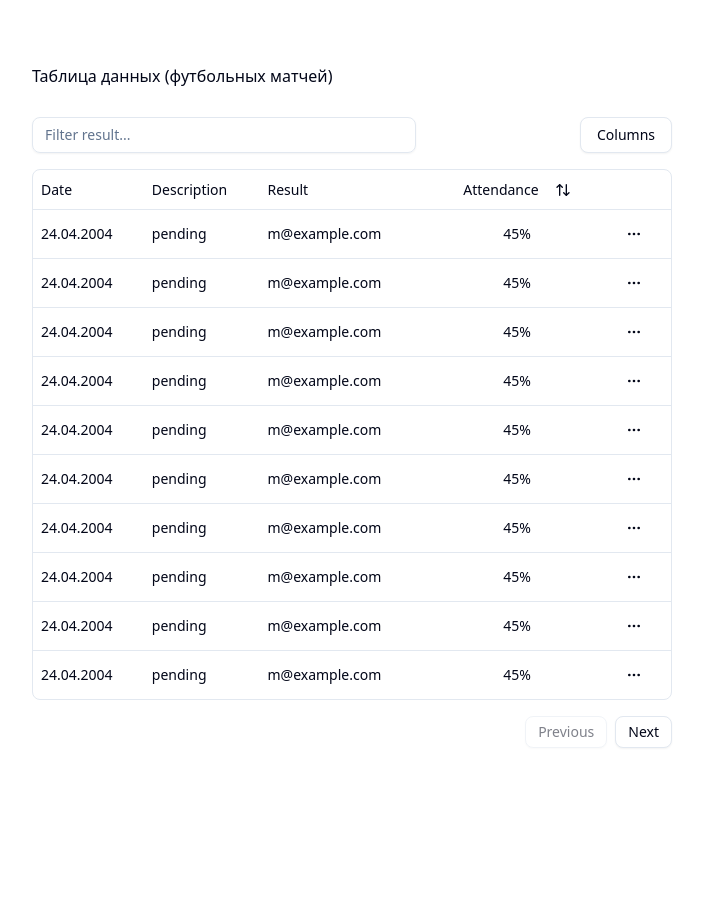
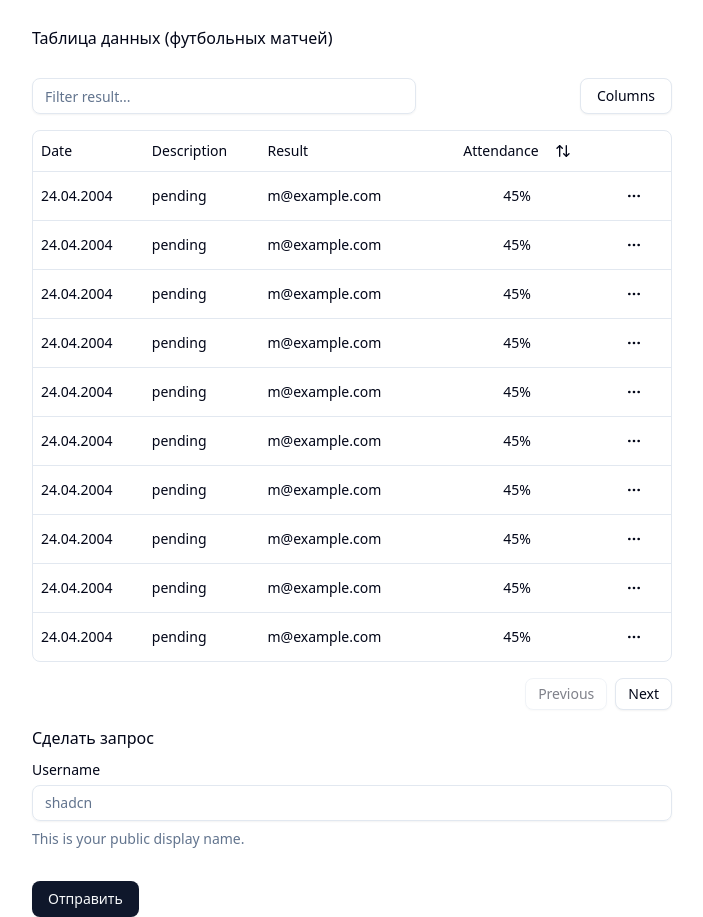
Before and after one commit to tRy-HaRd-tgn/vk, a React (Vite) app: page /result in a window 1280 px wide. Shown: the whole page, without its empty margins (288-991 px from the left). Before the commit the page ends 800 px from the top, so only its background shows below. Built offline with nearby package versions, Linux system fonts and the light colour scheme.

Commit message:
feat: configure form

```diff
--- a/package.json
+++ b/package.json
@@ -10,7 +10,9 @@
     "preview": "vite preview"
   },
   "dependencies": {
+    "@hookform/resolvers": "^5.0.1",
     "@radix-ui/react-dropdown-menu": "^2.1.15",
+    "@radix-ui/react-label": "^2.1.7",
     "@radix-ui/react-slot": "^1.2.3",
     "@reduxjs/toolkit": "^2.8.2",
     "@tailwindcss/vite": "^4.1.7",
@@ -23,6 +25,7 @@
     "pure-react-carousel": "^1.32.0",
     "react": "^18.3.1",
     "react-dom": "^18.3.1",
+    "react-hook-form": "^7.56.4",
     "react-redux": "^9.2.0",
     "react-router-dom": "^7.6.1",
     "react-slick": "^0.30.3",
@@ -30,7 +33,8 @@
     "redux-toolkit": "^1.1.2",
     "sass": "^1.89.0",
     "tailwind-merge": "^3.3.0",
-    "tailwindcss": "^4.1.7"
+    "tailwindcss": "^4.1.7",
+    "zod": "^3.25.32"
   },
   "devDependencies": {
     "@eslint/js": "^9.17.0",
--- a/src/app/table/index.tsx
+++ b/src/app/table/index.tsx
@@ -2,12 +2,15 @@ import styles from "./styles.module.scss";
 import { DataTable } from "./data-table";
 import { data } from "./data";
 import { columns } from "./colums";
+import { CustomForm } from "@/components/form";
 function Result() {
   return (
     <div className={styles.container}>
       <div className={styles.tableContent}>
         <h1 className={styles.heading}>Таблица данных (футбольных матчей)</h1>
         <DataTable columns={columns} data={data} />
+        <h1 className={styles.heading}>Сделать запрос</h1>
+        <CustomForm />
       </div>
     </div>
   );
--- a/src/app/table/styles.module.scss
+++ b/src/app/table/styles.module.scss
@@ -5,9 +5,12 @@
   height: fit-content;
   align-items: center;
 }
+body {
+  overflow-x: hidden;
+}
 .tableContent {
   width: 50%;
-  margin-top: 5%;
+  margin-top: 2%;
   display: flex;
   flex-direction: column;
   justify-content: center;
--- /dev/null
+++ b/src/components/form/index.tsx
@@ -0,0 +1,77 @@
+import styles from "./styles.module.scss";
+import { z } from "zod";
+import { zodResolver } from "@hookform/resolvers/zod";
+import { useForm } from "react-hook-form";
+import { Button } from "@/components/ui/button";
+import { forwardRef } from "react";
+import {
+  Form,
+  FormControl,
+  FormDescription,
+  FormField,
+  FormItem,
+  FormLabel,
+  FormMessage,
+} from "@/components/ui/form";
+import { Input } from "@/components/ui/input";
+
+const FormInput = forwardRef<
+  HTMLInputElement,
+  React.InputHTMLAttributes<HTMLInputElement>
+>((props, ref) => {
+  return <Input ref={ref} {...props} />;
+});
+
+FormInput.displayName = "FormInput";
+
+const FormButton = forwardRef<
+  HTMLButtonElement,
+  React.ButtonHTMLAttributes<HTMLButtonElement>
+>((props, ref) => {
+  return <Button ref={ref} {...props} />;
+});
+
+FormButton.displayName = "FormButton";
+
+const formSchema = z.object({
+  username: z.string().min(2).max(50),
+});
+export const CustomForm = () => {
+  const form = useForm<z.infer<typeof formSchema>>({
+    resolver: zodResolver(formSchema),
+    defaultValues: {
+      username: "",
+    },
+  });
+
+  const { isSubmitting, errors } = form.formState;
+
+  function onSubmit(values: z.infer<typeof formSchema>) {
+    console.log(values);
+  }
+  return (
+    <Form {...form}>
+      <form onSubmit={form.handleSubmit(onSubmit)} className="space-y-8">
+        <FormField
+          control={form.control}
+          name="username"
+          render={({ field }) => (
+            <FormItem>
+              <FormLabel>Username</FormLabel>
+              <FormControl>
+                <FormInput placeholder="shadcn" {...field} />
+              </FormControl>
+              <FormDescription>
+                This is your public display name.
+              </FormDescription>
+              <FormMessage />
+            </FormItem>
+          )}
+        />
+        <FormButton type="submit" disabled={isSubmitting}>
+          {isSubmitting ? "Отправка..." : "Отправить"}
+        </FormButton>
+      </form>
+    </Form>
+  );
+};
--- a/src/components/ui/button.tsx
+++ b/src/components/ui/button.tsx
@@ -37,7 +37,7 @@ const buttonVariants = cva(
 
 const Button = React.forwardRef<
   HTMLButtonElement,
-  React.ComponentProps<"button"> &
+  React.ButtonHTMLAttributes<HTMLButtonElement> &
     VariantProps<typeof buttonVariants> & {
       asChild?: boolean;
     }
@@ -46,13 +46,14 @@ const Button = React.forwardRef<
 
   return (
     <Comp
-      ref={ref}
       data-slot="button"
       className={cn(buttonVariants({ variant, size, className }))}
+      ref={ref}
       {...props}
     />
   );
 });
+
 Button.displayName = "Button";
 
 export { Button, buttonVariants };
--- /dev/null
+++ b/src/components/ui/form.tsx
@@ -0,0 +1,165 @@
+import * as React from "react"
+import * as LabelPrimitive from "@radix-ui/react-label"
+import { Slot } from "@radix-ui/react-slot"
+import {
+  Controller,
+  FormProvider,
+  useFormContext,
+  useFormState,
+  type ControllerProps,
+  type FieldPath,
+  type FieldValues,
+} from "react-hook-form"
+
+import { cn } from "@/lib/utils"
+import { Label } from "@/components/ui/label"
+
+const Form = FormProvider
+
+type FormFieldContextValue<
+  TFieldValues extends FieldValues = FieldValues,
+  TName extends FieldPath<TFieldValues> = FieldPath<TFieldValues>,
+> = {
+  name: TName
+}
+
+const FormFieldContext = React.createContext<FormFieldContextValue>(
+  {} as FormFieldContextValue
+)
+
+const FormField = <
+  TFieldValues extends FieldValues = FieldValues,
+  TName extends FieldPath<TFieldValues> = FieldPath<TFieldValues>,
+>({
+  ...props
+}: ControllerProps<TFieldValues, TName>) => {
+  return (
+    <FormFieldContext.Provider value={{ name: props.name }}>
+      <Controller {...props} />
+    </FormFieldContext.Provider>
+  )
+}
+
+const useFormField = () => {
+  const fieldContext = React.useContext(FormFieldContext)
+  const itemContext = React.useContext(FormItemContext)
+  const { getFieldState } = useFormContext()
+  const formState = useFormState({ name: fieldContext.name })
+  const fieldState = getFieldState(fieldContext.name, formState)
+
+  if (!fieldContext) {
+    throw new Error("useFormField should be used within <FormField>")
+  }
+
+  const { id } = itemContext
+
+  return {
+    id,
+    name: fieldContext.name,
+    formItemId: `${id}-form-item`,
+    formDescriptionId: `${id}-form-item-description`,
+    formMessageId: `${id}-form-item-message`,
+    ...fieldState,
+  }
+}
+
+type FormItemContextValue = {
+  id: string
+}
+
+const FormItemContext = React.createContext<FormItemContextValue>(
+  {} as FormItemContextValue
+)
+
+function FormItem({ className, ...props }: React.ComponentProps<"div">) {
+  const id = React.useId()
+
+  return (
+    <FormItemContext.Provider value={{ id }}>
+      <div
+        data-slot="form-item"
+        className={cn("grid gap-2", className)}
+        {...props}
+      />
+    </FormItemContext.Provider>
+  )
+}
+
+function FormLabel({
+  className,
+  ...props
+}: React.ComponentProps<typeof LabelPrimitive.Root>) {
+  const { error, formItemId } = useFormField()
+
+  return (
+    <Label
+      data-slot="form-label"
+      data-error={!!error}
+      className={cn("data-[error=true]:text-destructive", className)}
+      htmlFor={formItemId}
+      {...props}
+    />
+  )
+}
+
+function FormControl({ ...props }: React.ComponentProps<typeof Slot>) {
+  const { error, formItemId, formDescriptionId, formMessageId } = useFormField()
+
+  return (
+    <Slot
+      data-slot="form-control"
+      id={formItemId}
+      aria-describedby={
+        !error
+          ? `${formDescriptionId}`
+          : `${formDescriptionId} ${formMessageId}`
+      }
+      aria-invalid={!!error}
+      {...props}
+    />
+  )
+}
+
+function FormDescription({ className, ...props }: React.ComponentProps<"p">) {
+  const { formDescriptionId } = useFormField()
+
+  return (
+    <p
+      data-slot="form-description"
+      id={formDescriptionId}
+      className={cn("text-muted-foreground text-sm", className)}
+      {...props}
+    />
+  )
+}
+
+function FormMessage({ className, ...props }: React.ComponentProps<"p">) {
+  const { error, formMessageId } = useFormField()
+  const body = error ? String(error?.message ?? "") : props.children
+
+  if (!body) {
+    return null
+  }
+
+  return (
+    <p
+      data-slot="form-message"
+      id={formMessageId}
+      className={cn("text-destructive text-sm", className)}
+      {...props}
+    >
+      {body}
+    </p>
+  )
+}
+
+export {
+  useFormField,
+  Form,
+  FormItem,
+  FormLabel,
+  FormControl,
+  FormDescription,
+  FormMessage,
+  FormField,
+}
--- a/src/components/ui/input.tsx
+++ b/src/components/ui/input.tsx
@@ -1,8 +1,11 @@
-import * as React from "react"
+import * as React from "react";
 
-import { cn } from "@/lib/utils"
+import { cn } from "@/lib/utils";
 
-function Input({ className, type, ...props }: React.ComponentProps<"input">) {
+const Input = React.forwardRef<
+  HTMLInputElement,
+  React.InputHTMLAttributes<HTMLInputElement>
+>(({ className, type, ...props }, ref) => {
   return (
     <input
       type={type}
@@ -13,9 +16,12 @@ function Input({ className, type, ...props }: React.ComponentProps<"input">) {
         "aria-invalid:ring-destructive/20 dark:aria-invalid:ring-destructive/40 aria-invalid:border-destructive",
         className
       )}
+      ref={ref}
       {...props}
     />
-  )
-}
+  );
+});
 
-export { Input }
+Input.displayName = "Input";
+
+export { Input };
--- /dev/null
+++ b/src/components/ui/label.tsx
@@ -0,0 +1,24 @@
+"use client"
+
+import * as React from "react"
+import * as LabelPrimitive from "@radix-ui/react-label"
+
+import { cn } from "@/lib/utils"
+
+function Label({
+  className,
+  ...props
+}: React.ComponentProps<typeof LabelPrimitive.Root>) {
+  return (
+    <LabelPrimitive.Root
+      data-slot="label"
+      className={cn(
+        "flex items-center gap-2 text-sm leading-none font-medium select-none group-data-[disabled=true]:pointer-events-none group-data-[disabled=true]:opacity-50 peer-disabled:cursor-not-allowed peer-disabled:opacity-50",
+        className
+      )}
+      {...props}
+    />
+  )
+}
+
+export { Label }
```
Also changed, not shown: src/components/form/styles.module.scss (added), 1 other file (tests, documents, lock files or other folders).
